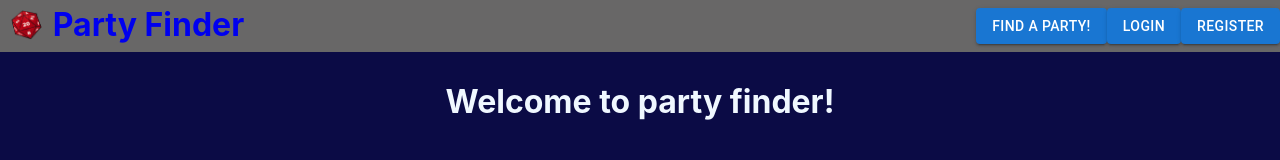
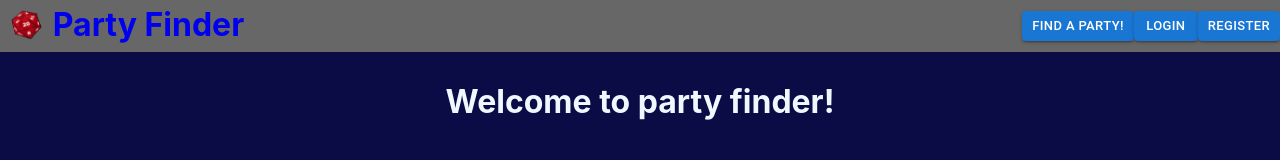
Before and after one commit to laurabow/party-finder, a React (Create React App) app in the folder client/: page / in a window 1280 px wide. Shown: the top 160 px of the page. Built offline with nearby package versions, Linux system fonts and the light colour scheme; no server answers.

Commit message:
updated size of navbar buttons

```diff
--- a/client/src/components/UI/NavBar/NavBar.jsx
+++ b/client/src/components/UI/NavBar/NavBar.jsx
@@ -31,14 +31,20 @@ export default function NavBar(props) {
             <h4>Welcome, {props.currentUser.username}!</h4>
             <Link to='/posts'>
               <StyledTooltip title="Find a Party">
-                  <Button variant="contained" color="primary">
+                  <Button
+                    variant="contained"
+                    color="primary"
+                    size="small">
                     Find a Party!
                   </Button>
                 </StyledTooltip>
             </Link>
             <Link to='/posts/create'>
               <StyledTooltip title="Create a Party">
-                  <Button variant="contained" color="primary">
+                <Button
+                  variant="contained"
+                  color="primary"
+                  size="small">
                   Create a Party!
                 </Button>
               </StyledTooltip>
@@ -47,7 +53,8 @@ export default function NavBar(props) {
                 <Button
                   onClick={props.logout}
                   variant="contained"
-                  color="primary">
+                  color="primary"
+                  size="small">
                     Logout
                   </Button>
                 </StyledTooltip>
@@ -56,21 +63,30 @@ export default function NavBar(props) {
           <>
             <Link to='/posts'>
               <StyledTooltip title="Find a Party">
-                  <Button variant="contained" color="primary">
+                <Button
+                  variant="contained"
+                  color="primary"
+                  size="small">
                     Find a Party!
                 </Button>
               </StyledTooltip>
             </Link>
             <Link to='/login'>
               <StyledTooltip title="Login">
-                  <Button variant="contained" color="primary">
+                <Button
+                  variant="contained"
+                  color="primary"
+                  size="small">
                     Login
                 </Button>
               </StyledTooltip>
             </Link>
             <Link to='/register'>
               <StyledTooltip title="Register">
-                  <Button variant="contained" color="primary">
+                <Button
+                  variant="contained"
+                  color="primary"
+                  size="small">
                     Register
                 </Button>
               </StyledTooltip>
```
Lines whose indentation alone changed are shown as unchanged.
